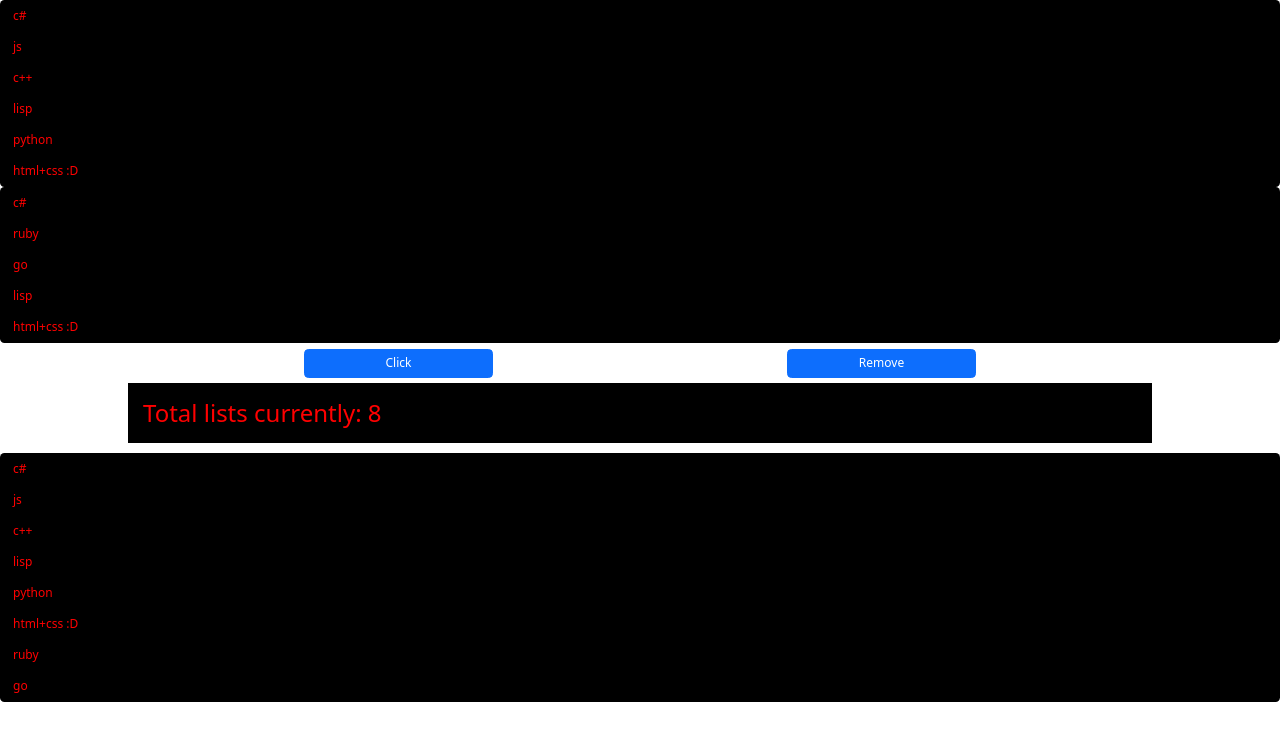
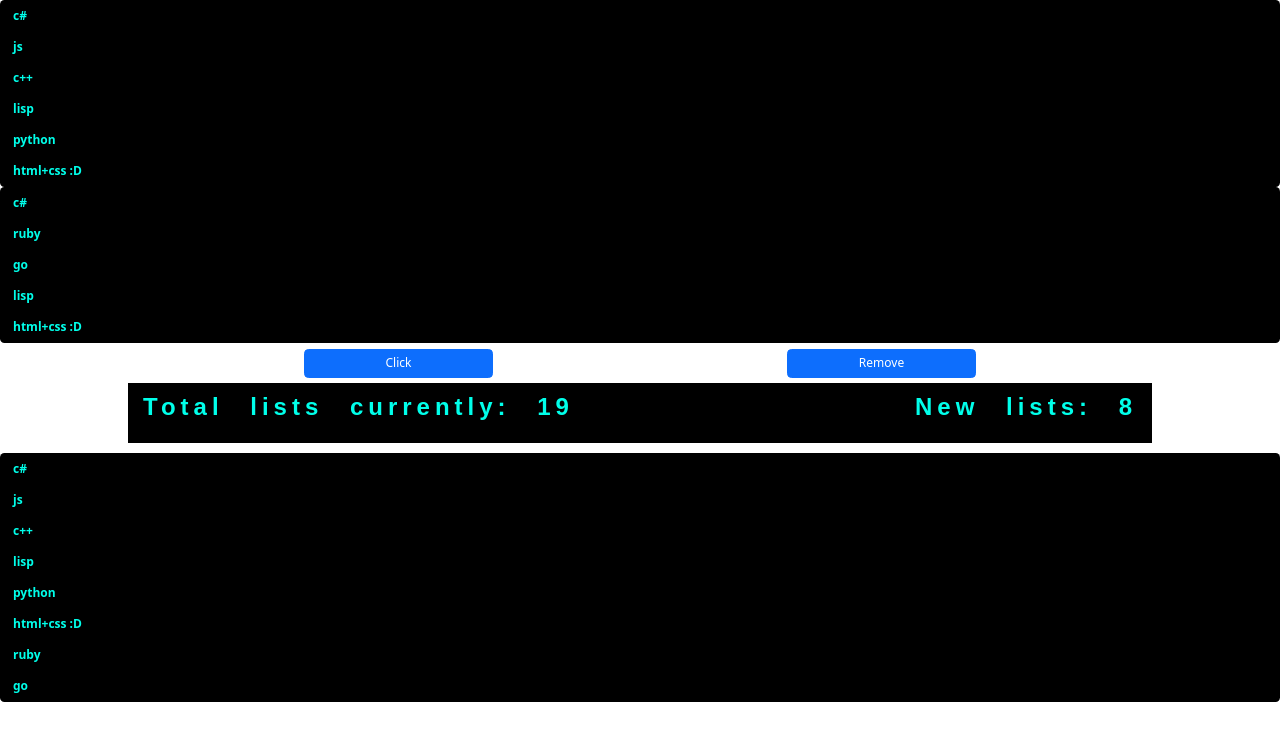
Before and after one commit to KhalidRajabov/Js-Dom, a plain HTML site: page index.html in a window 1280 px wide. Both pictures are taken after a click on the button "Click". Drawn offline with nearby package versions, Linux system fonts and the light colour scheme.

Commit message:
even greater now

```diff
--- a/app.js
+++ b/app.js
@@ -8,38 +8,57 @@ let btnRemove = document.getElementById("btnRemove");
 let allLists = document.getElementsByTagName("li")
 let sortedLists = document.getElementsByClassName("sorted")
 let area = document.getElementById("area")
+let p1 = document.getElementById("p1")
+let p2 = document.getElementById("p2")
+
+//listleri sayir
+function listCounter(){
+  p1.innerText ="Total lists currently:  " + allLists.length
+}
+listCounter();
+
+//yeni list yaratmaq uchun button
 btnClick.onclick = function () {
   new_list.innerHTML=""
   let newarr=[];
   let listarray=[];
+
+  //1ci listdeki itemleri yeni newarr-arrayina atir
   for (let i = 0; i < items_1.length; i++) {
     let text1=items_1[i].childNodes[0].nodeValue;
     newarr.push(text1);
   }
+
+  //2ci listdeki itemleri yeni newarr-arrayina atir
   for (let i = 0; i < items_2.length; i++) {
     let text2=items_2[i].childNodes[0].nodeValue;
     newarr.push(text2);
   }
 
+  //newarr'daki duplicate olanlari silib butun itemleri yeni listarray'a atir
   listarray= newarr.filter((item,index) => newarr.indexOf(item) ===index);
 
+  //listarray'daki her bir itemi, umumi itemin sayi qeder yeni bir listin ichine atir
   for (let i = 0; i < listarray.length; i++) {
     let new_li = document.createElement("li");
+
+    //style olunmasi uchun bootstrap ve ozume aid class adi verirem
     new_li.classList="list-group-item list sorted"
     new_list.append(new_li);
     new_li.innerText = listarray[i];
   }
 
-  area.innerText ="Total lists currently:  " + sortedLists.length
+
+  //hazirki butun listlerin ve yeni duzelmish listlerin sayini yazir
+  p1.innerText ="Total lists currently:  " +  allLists.length
+  p2.innerText="New lists: " + sortedLists.length
 
 }
 
+
+//yeni yaranmish listi silir ve umumi listlerin sayini verir
 btnRemove.onclick=function(){
   new_list.innerHTML=""
-  area.innerText ="Total lists currently:  " + allLists.length
+  p2.innerText ="Total lists currently:  " + allLists.length
+  p1.innerText ="Total lists currently:  " +  allLists.length
 }
-
-function listCounter(){
-  area.innerText ="Total lists before click:  " + allLists.length
-}
-listCounter();
--- a/index.html
+++ b/index.html
@@ -11,17 +11,20 @@
             font-size: 12px;
         }
         .btn{
+            cursor: default;
             display: flex;
             flex-direction: row;
             justify-content: space-evenly;
             align-items: center;
         }
         button{
+            cursor: pointer;
             width: 15%;
         }
         .list{
             background-color: black;
-            color: red;
+            color: rgb(0, 255, 234);
+            font-weight: 600    ;
         }
         .area{
             display: flex;
@@ -31,10 +34,19 @@
             width: 80%;
             margin: auto;
             background-color: black;
-            color: red;
+
             height: 60px;
+
+            padding: 15px;
+
+        }
+        .text{
+            letter-spacing: 5px;
+            word-spacing: 15px;
             font-size: 200%;
-            padding: 15px;
+            color: rgb(0, 255, 234);
+            font-weight: 600;
+            font-family: Arial, Helvetica, sans-serif;
         }
         #new{
             margin-top: 10px;
@@ -62,7 +74,8 @@
         <button id="btnRemove" class="btn btn-primary">Remove</button>
     </div>
     <div id="area" class="area">
-
+        <p id="p1" class="text"></p>
+        <p id="p2" class="text"></p>
     </div>
     <ul id="new" class="list-group">
 
```
